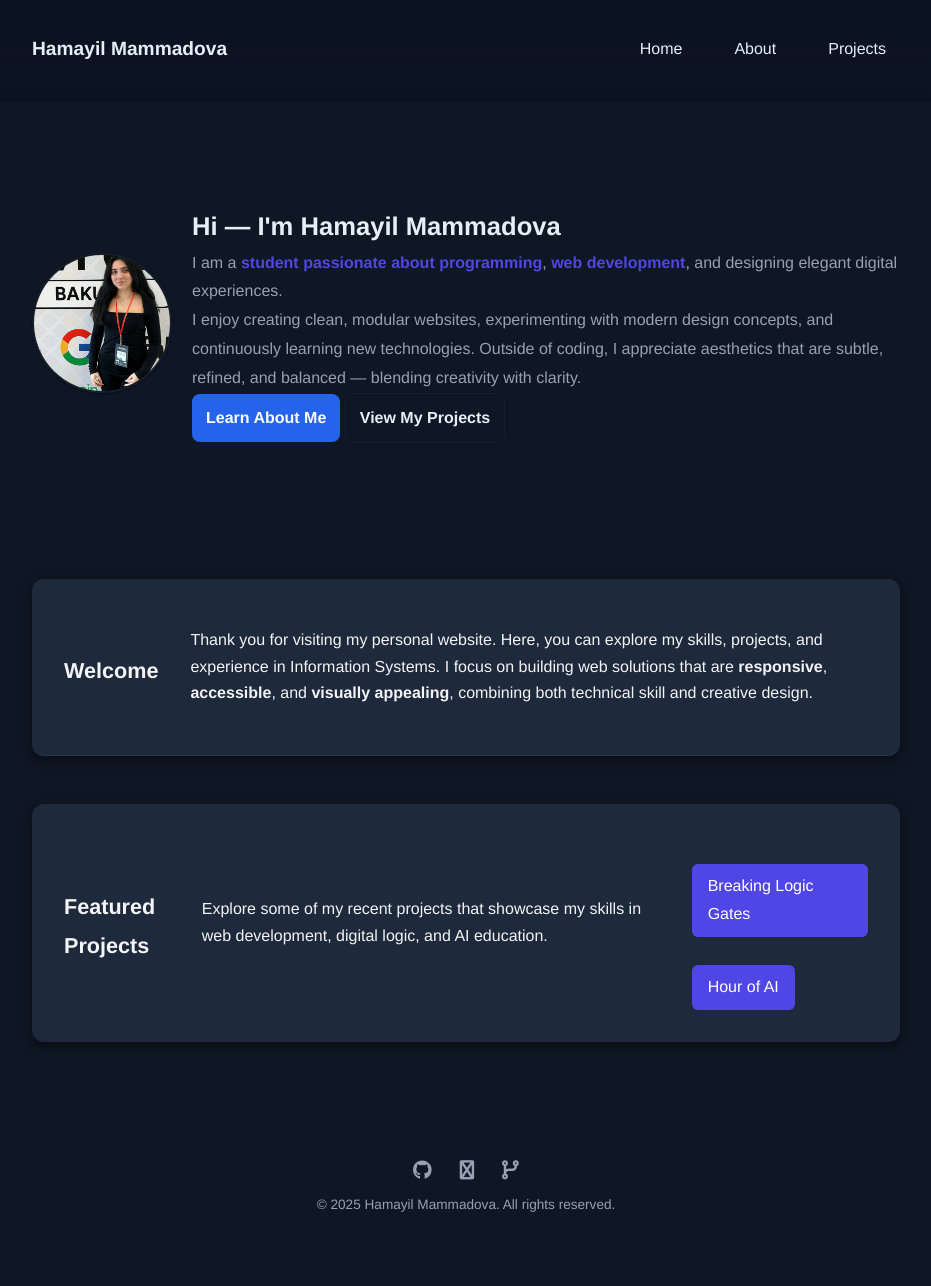
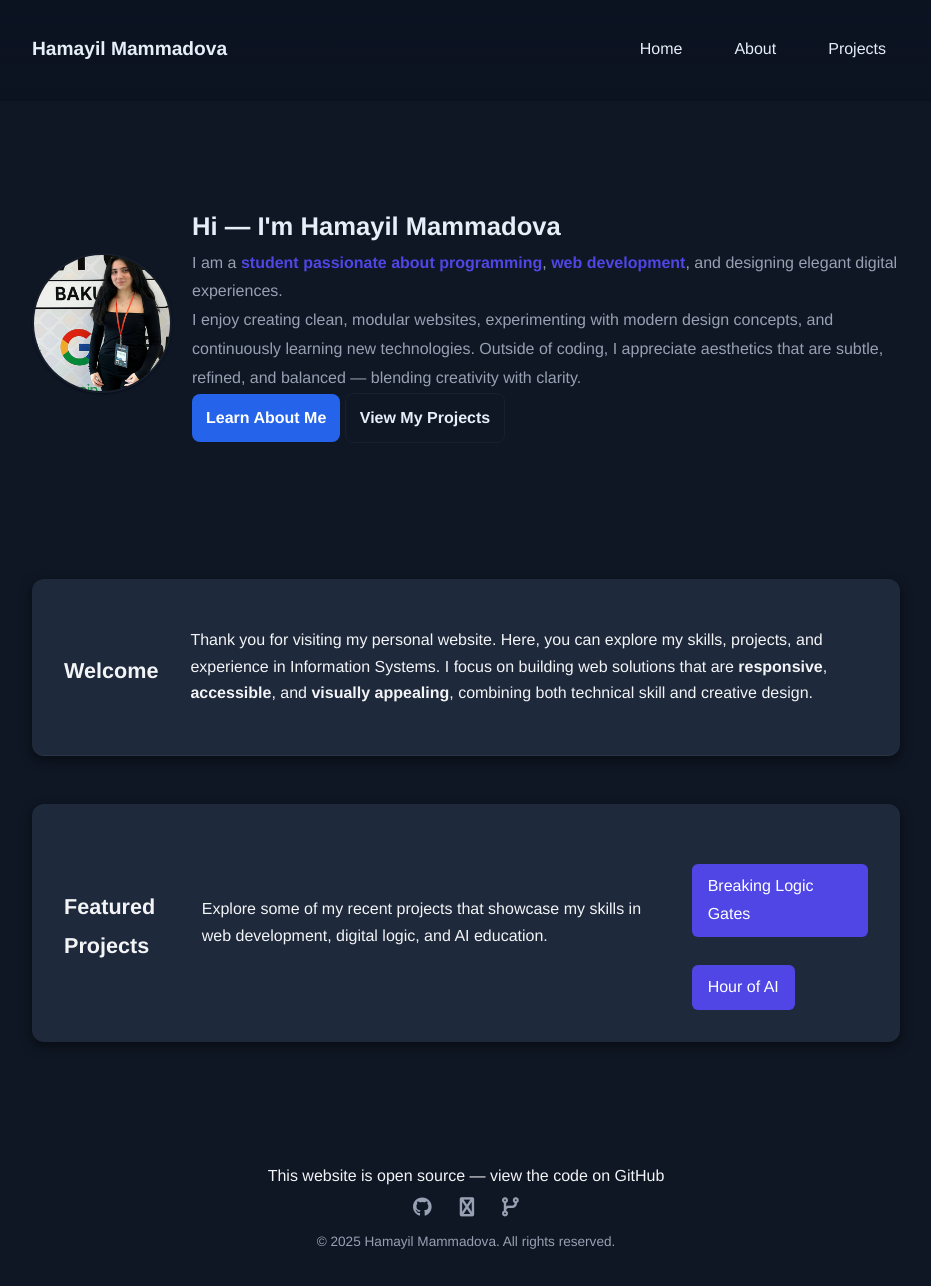
Before and after one commit to hemayilm/hemayilm.github.io, a Jekyll site: the page built from index.md, in a window 1280 px wide and 1286 px high. Shown: the whole window, without its empty margins (174-1105 px from the left). Built offline with Jekyll 4.4.1, drawn with Linux system fonts in a browser that asks for light colours.

Commit message:
additional hyperlink to three required links with icons

```diff
--- a/_includes/footer.html
+++ b/_includes/footer.html
@@ -1,5 +1,11 @@
 <footer class="site-footer" role="contentinfo">
   <div class="container">
+    <!-- Open source repository link -->
+    <div class="footer__opensource" style="text-align:center; margin-top:8px;">
+      <a href="https://github.com/hemayilm/hemayilm.github.io" target="_blank">
+      This website is open source — view the code on GitHub
+      </a>
+    </div>
 
     <!-- Social / profile links -->
     <div class="footer__links">
```
